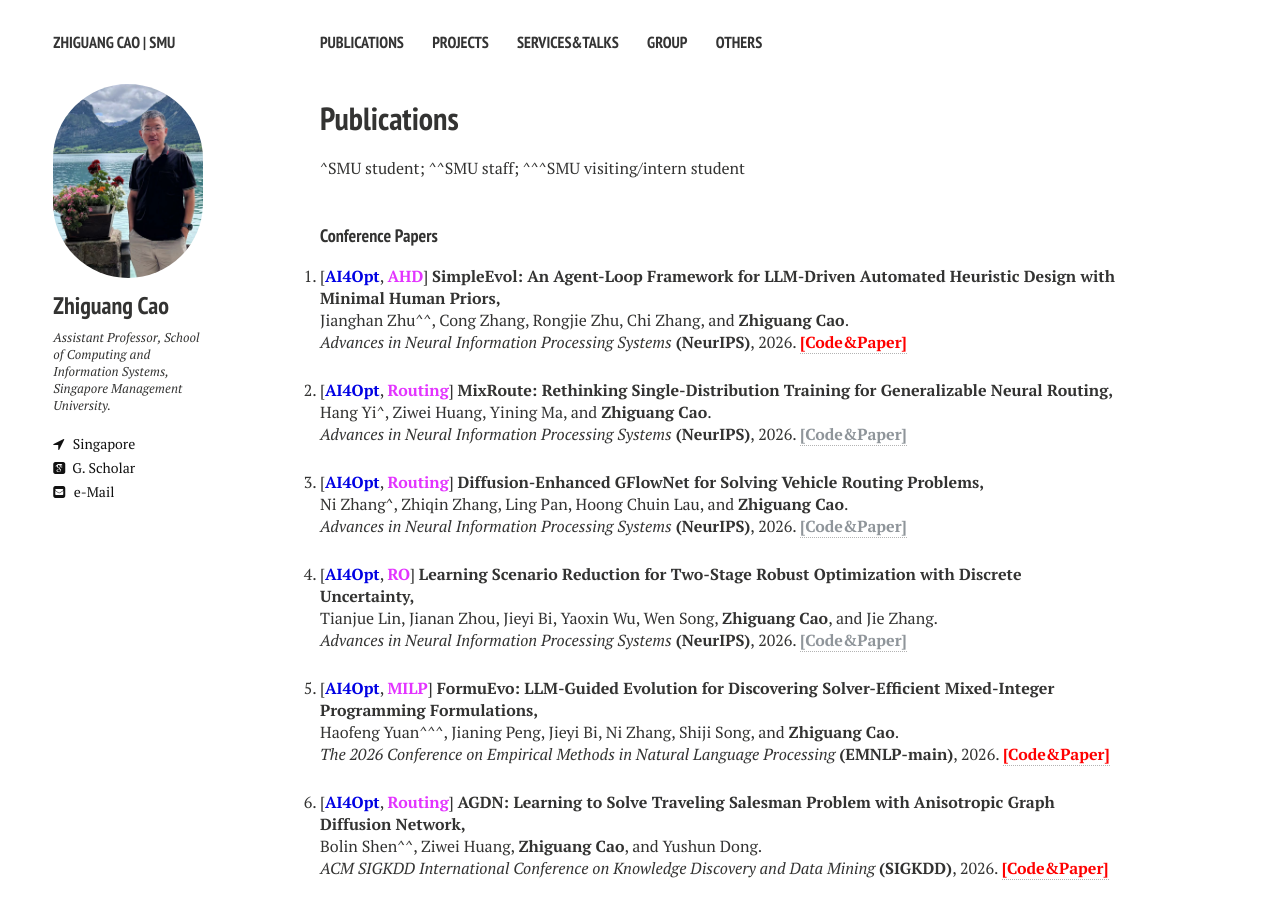
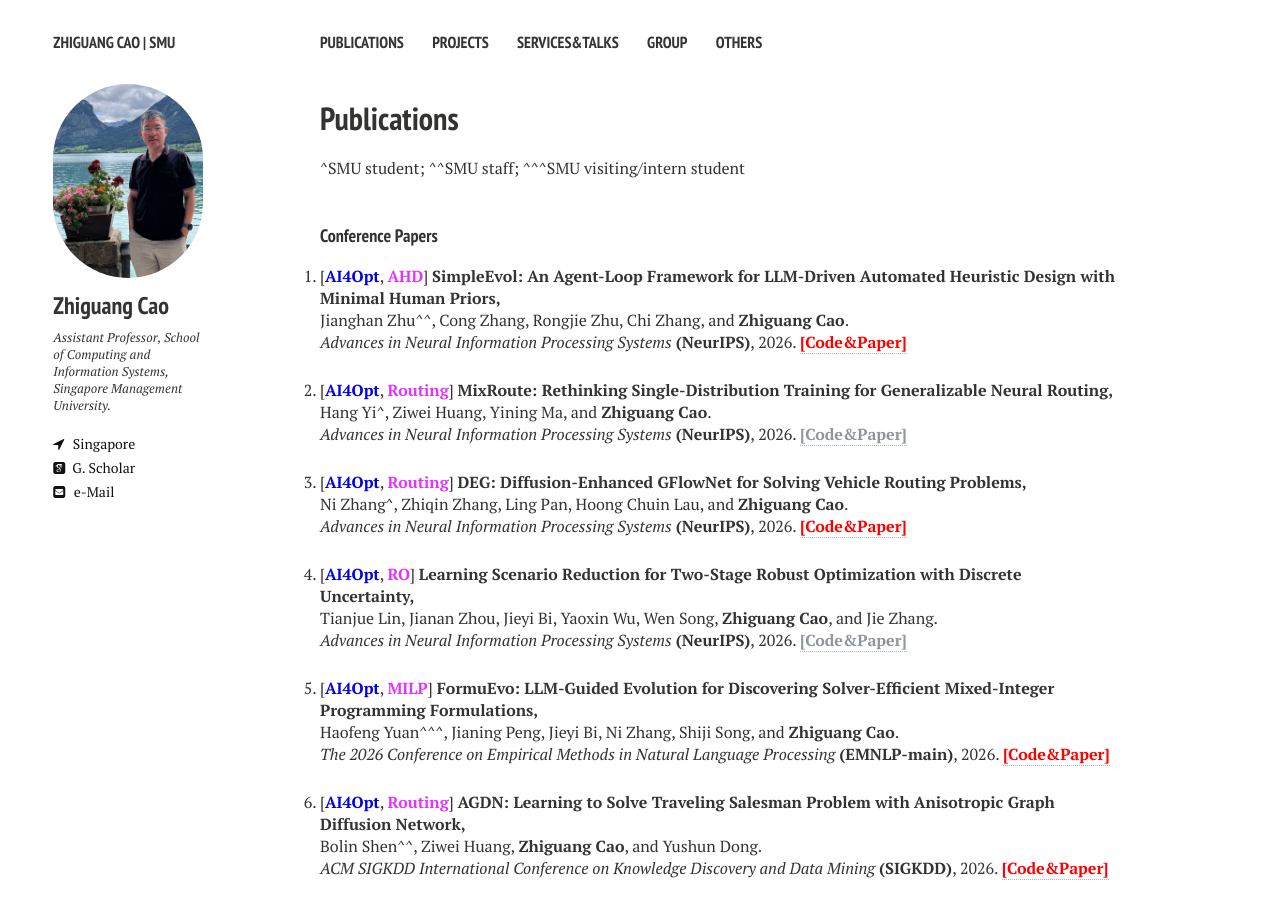
Before and after one commit to zhiguangcaosg/zhiguangcaosg.github.io, a Jekyll site: the page built from publications.md, in a window 1280 px wide and 900 px high. Built offline with Jekyll 4.4.1, drawn with Linux system fonts in a browser that asks for light colours; nearby versions of some CDN libraries.

Commit message:
Update publications.html

```diff
--- a/_layouts/publications.html
+++ b/_layouts/publications.html
@@ -109,9 +109,9 @@ div.bibtex pre { font-size: 75%; overflow: auto;  width: 100%; padding: 0em 0em;
 
 <li>
 <p>
-[<font color="#0000E3"><b>AI4Opt</b></font>, <font color="#E333FF"><b>Routing</b></font>] <b>Diffusion-Enhanced GFlowNet for Solving Vehicle Routing Problems,</b>
+[<font color="#0000E3"><b>AI4Opt</b></font>, <font color="#E333FF"><b>Routing</b></font>] <b>DEG: Diffusion-Enhanced GFlowNet for Solving Vehicle Routing Problems,</b>
 <br> Ni Zhang^, Zhiqin Zhang, Ling Pan, Hoong Chuin Lau, and <b>Zhiguang Cao</b>.<br>
-<i>Advances in Neural Information Processing Systems</i> <b>(NeurIPS)</b>, 2026. <a href="https://zhiguangcaosg.github.io/publications/"> <font color="#8F959A"><b>[Code&Paper]</b> </font></a>
+<i>Advances in Neural Information Processing Systems</i> <b>(NeurIPS)</b>, 2026. <a href="https://github.com/ZHANG-NI/DEG" target="_blank"> <font color="#FF0000"><b>[Code&Paper]</b> </font></a>
 </p>
 </li>
 
```
